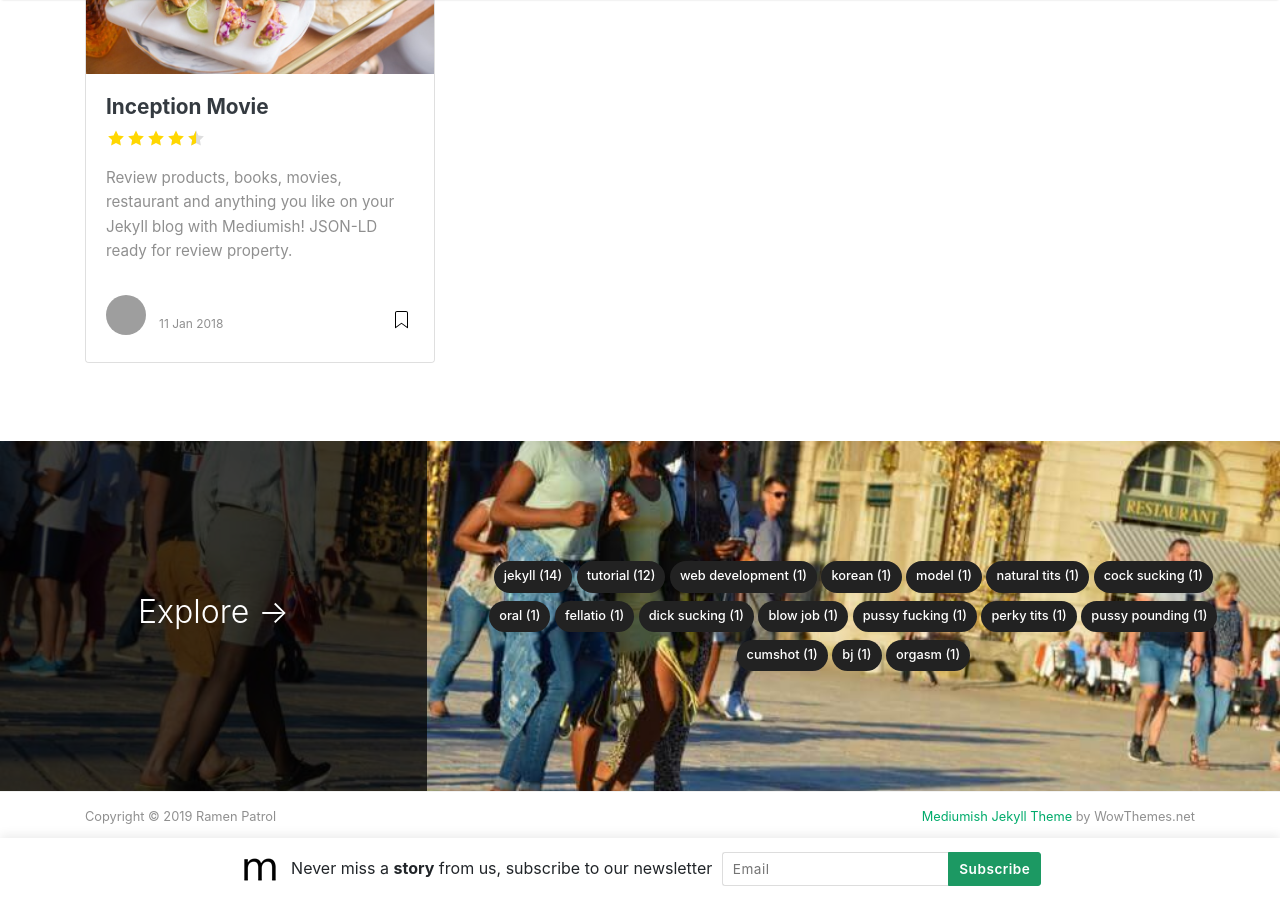
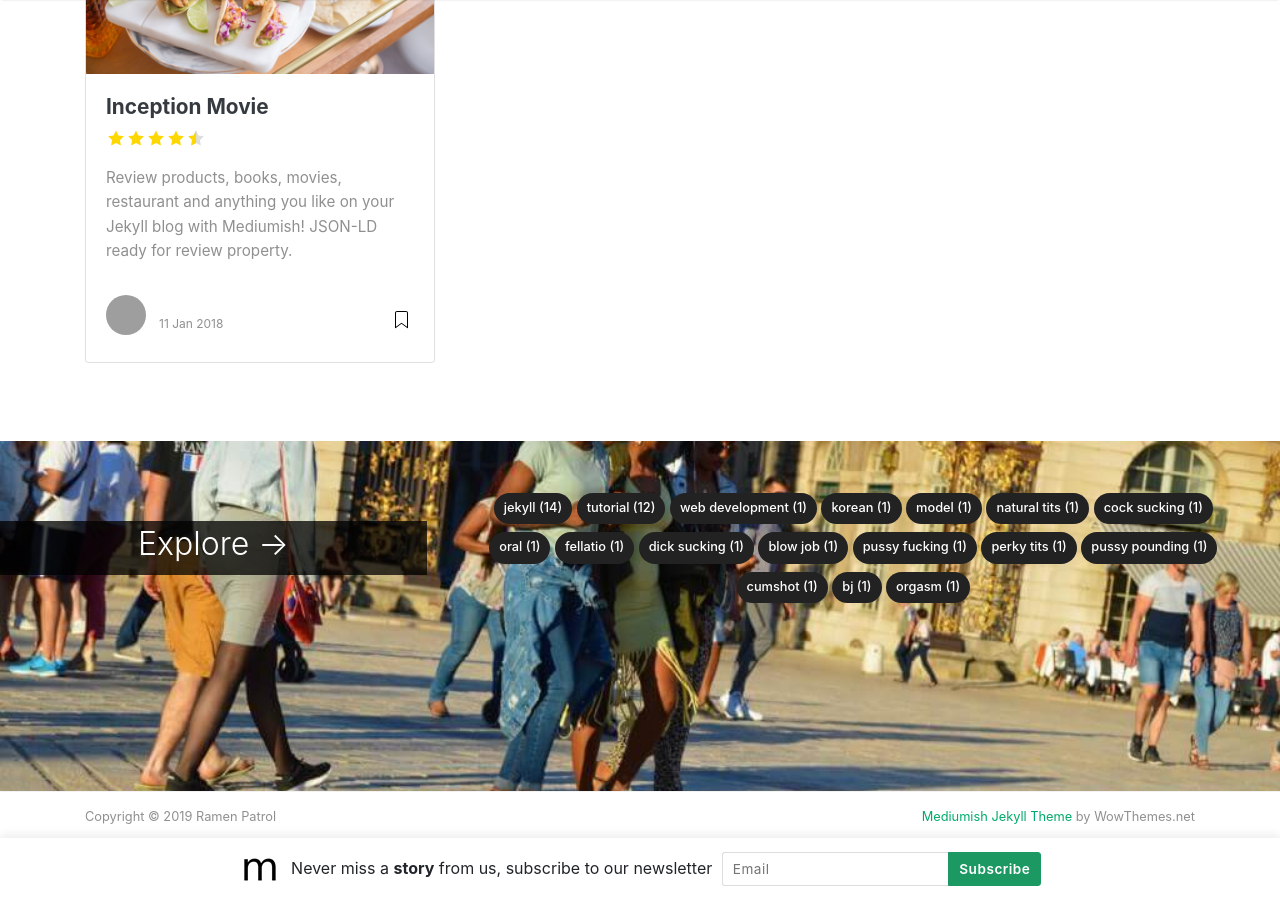
Before and after one commit to bigbunals/bigbunals.github.io, a Jekyll site: the page built from _pages/tags.md, in a window 1280 px wide and 900 px high, scrolled down 1124 px. Built offline with Jekyll 4.4.1, drawn with Linux system fonts in a browser that asks for light colours; nearby versions of some CDN libraries; grey boxes are pictures that could not be loaded.

Commit message:
Update default.html

```diff
--- a/_layouts/default.html
+++ b/_layouts/default.html
@@ -150,9 +150,9 @@ ga('send', 'pageview');
 <!-- Categories Jumbotron
 ================================================== -->
 <div class="jumbotron fortags">
-	<div class="d-md-flex h-100">
-		<div class="col-md-4 transpdark align-self-center text-center h-100">
-            <div class="d-md-flex align-items-center justify-content-center h-100">
+	<div class="d-md-flex h-60">
+		<div class="col-md-4 transpdark align-self-center text-center h-60">
+            <div class="d-md-flex align-items-center justify-content-center h-60">
                 <h2 class="d-md-block align-self-center py-1 font-weight-light">Explore <span class="d-none d-md-inline">→</span></h2>
             </div>
 		</div>
```
